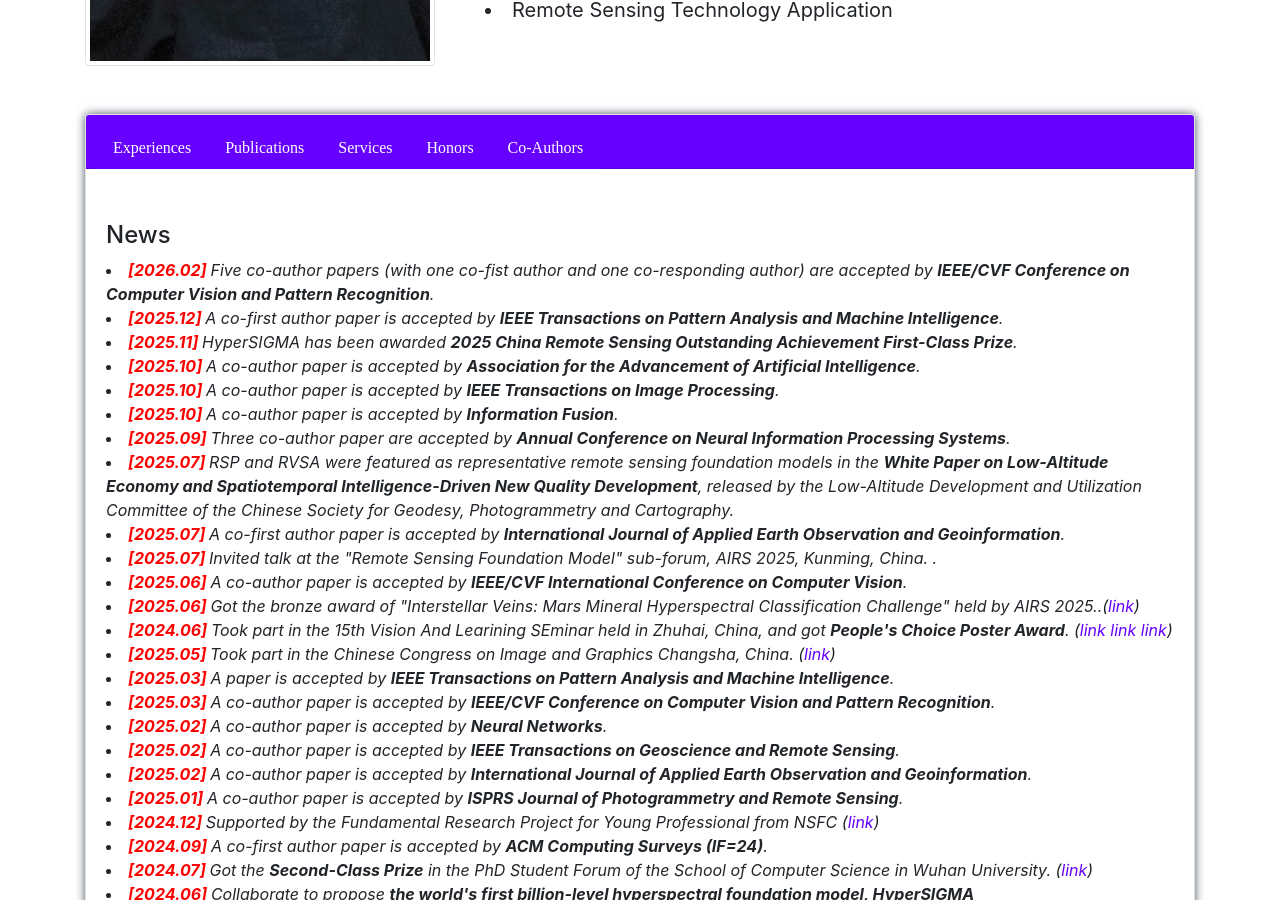
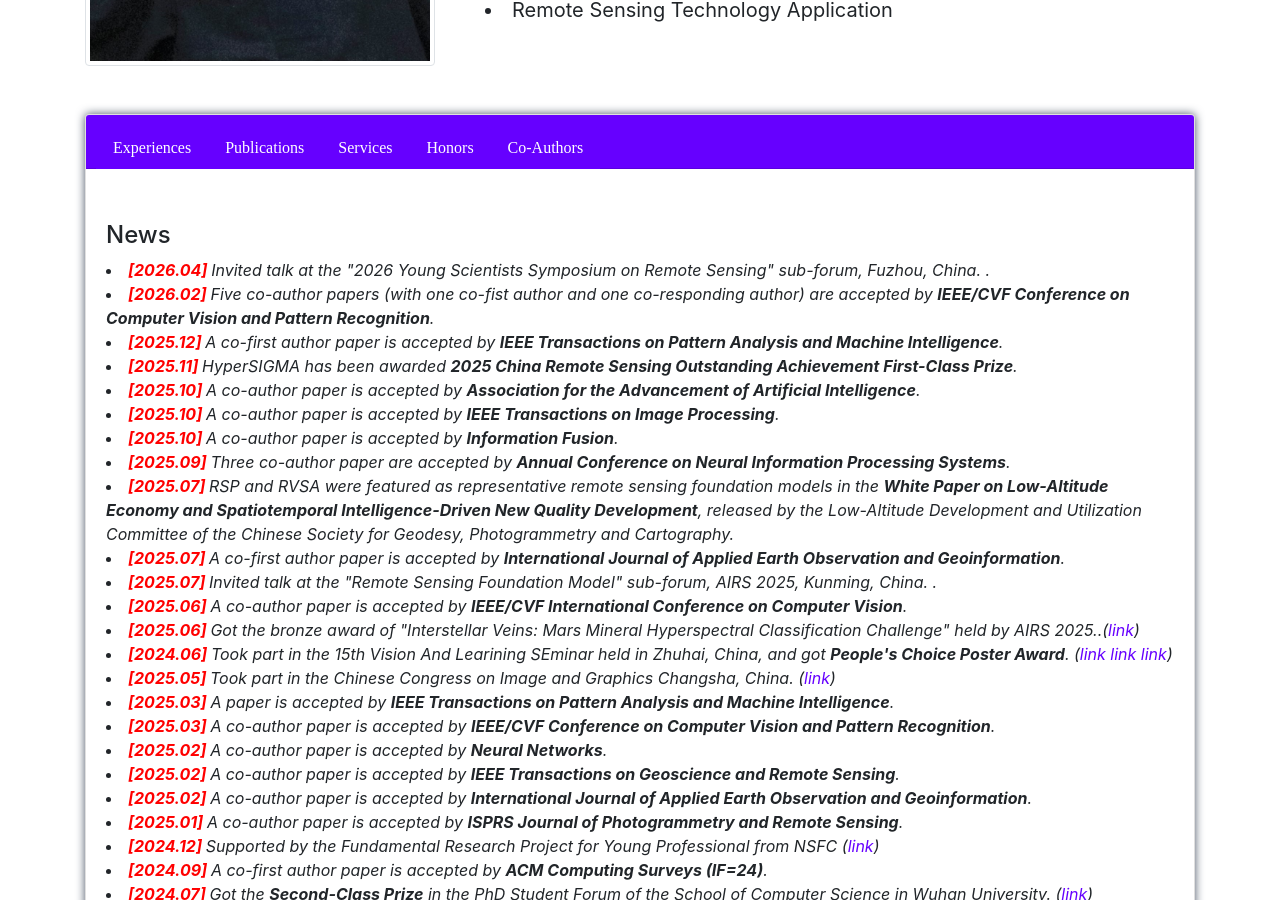
Before and after one commit to DotWang/DotWang.github.io, a Jekyll site: the page built from index.md, in a window 1280 px wide and 900 px high, scrolled down 462 px. Built offline with Jekyll 4.4.1, drawn with Linux system fonts in a browser that asks for light colours; nearby versions of some CDN libraries; comment, search, counter and statistics services are not loaded.

Commit message:
Update README

```diff
--- a/_includes/exp.html
+++ b/_includes/exp.html
@@ -1,5 +1,6 @@
 <A NAME="R_News"><h4>News</h4></A>
 <i>
+<li> <b> <font color="#FF0000">[2026.04]</font> </b> Invited talk at the "2026 Young Scientists Symposium on Remote Sensing" sub-forum, Fuzhou, China. </b>.
 <li> <b> <font color="#FF0000">[2026.02]</font> </b> Five co-author papers (with one co-fist author and one co-responding author) are accepted by <b>IEEE/CVF Conference on Computer Vision and Pattern Recognition</b>.</li>
 <li> <b> <font color="#FF0000">[2025.12]</font> </b> A co-first author paper is accepted by <b>IEEE Transactions on Pattern Analysis and Machine Intelligence</b>.</li>
 <li> <b> <font color="#FF0000">[2025.11]</font> </b> HyperSIGMA has been awarded <b>2025 China Remote Sensing Outstanding Achievement First-Class Prize</b>.</li>
```
